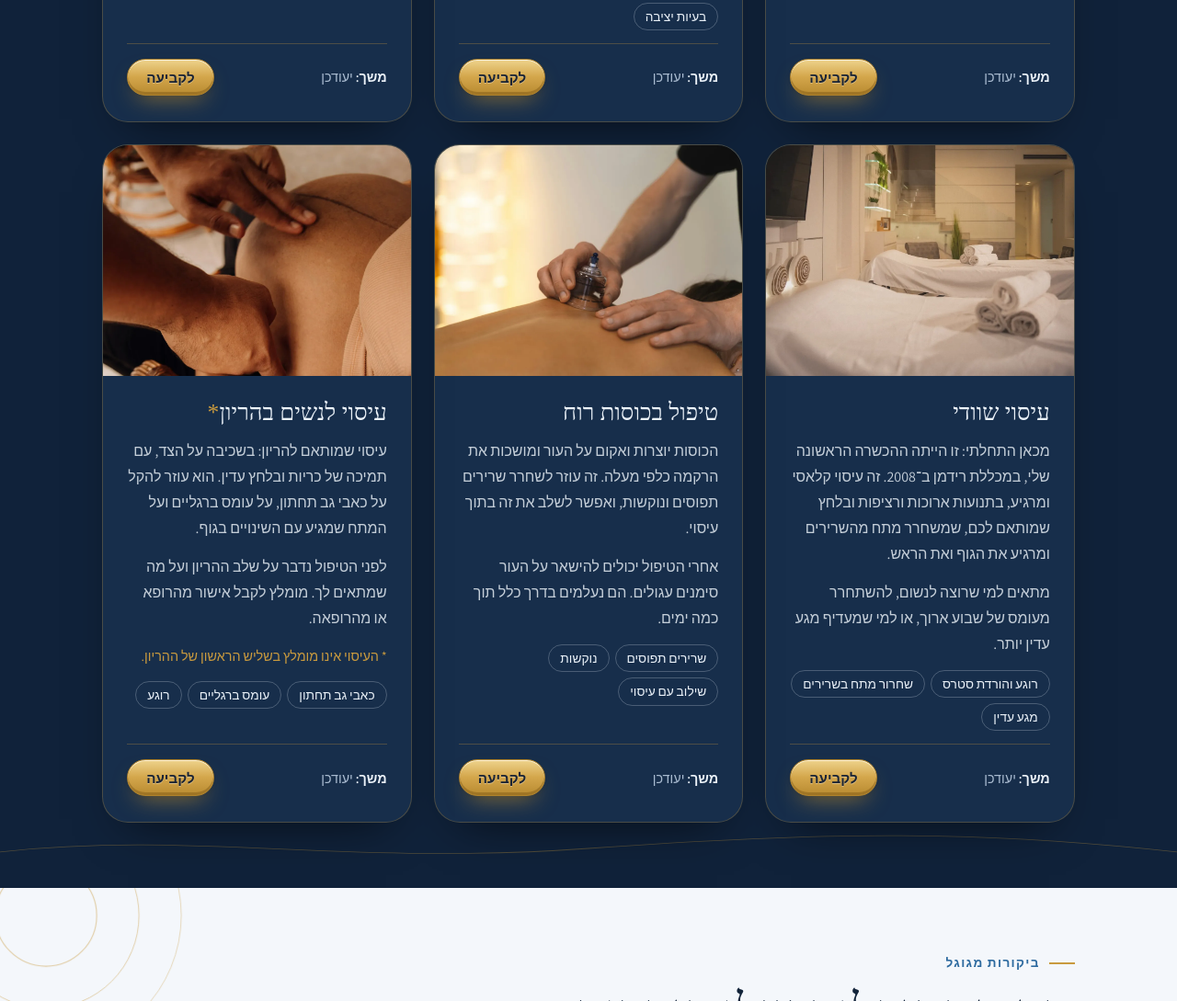
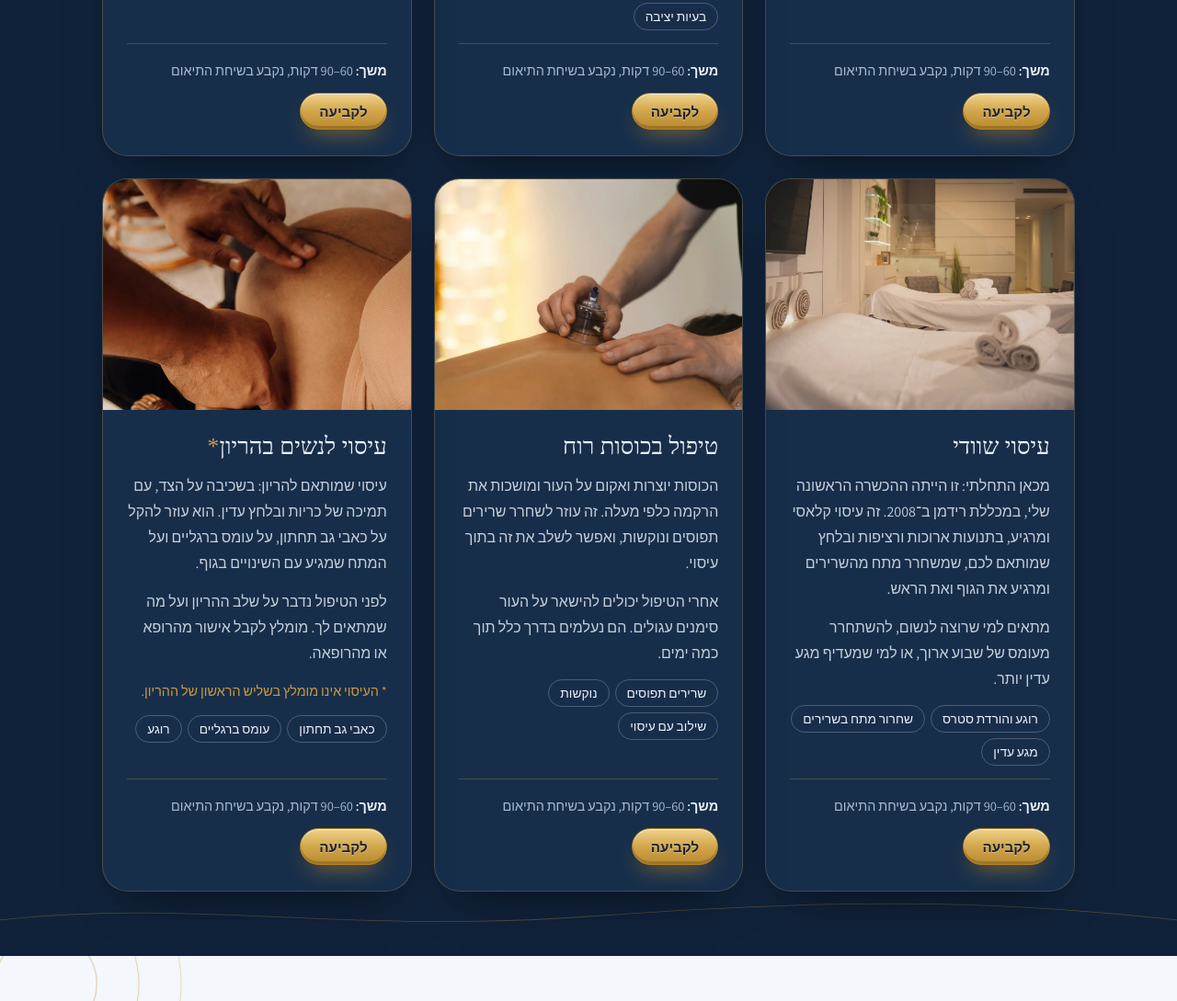
Before and after one commit to benykedem-a11y/benny-kedem-site, a plain HTML site: page index.html in a window 1280 px wide. Shown: the part 3930-5019 px from the top of the page at 92% size. Drawn offline with Linux system fonts and the light colour scheme; a web font is replaced by a local one.

Commit message:
Treatment duration 60-90 min
Co-Authored-By: Claude Opus 5.5 <noreply@anthropic.com>

```diff
--- a/index.html
+++ b/index.html
@@ -655,7 +655,7 @@ footer .wrap{display:flex;flex-wrap:wrap;align-items:center;justify-content:spac
         <h3>עיסוי רפואי משולב</h3>
         <p>את העיסוי הזה אני בונה מחדש לכל מטופל, אחרי שיחה ואבחון. אני משלב בו עיסוי שוודי ועבודה עם רקמות עמוקות, לחיצות על נקודות כאב (טריגר פוינט), מתיחות והנעה של מפרקים בשיטות שונות.</p>
         <ul class="chips"><li>עיסוי שוודי</li><li>רקמות עמוקות</li><li>טריגר פוינט</li><li>מתיחות</li><li>הנעת מפרקים</li></ul>
-        <div class="meta"><span class="info"><b>משך:</b> יעודכן</span><a class="btn gold book" href="#contact" data-type="עיסוי רפואי משולב">לקביעה</a></div>
+        <div class="meta"><span class="info"><b>משך:</b> 60–90 דקות, נקבע בשיחת התיאום</span><a class="btn gold book" href="#contact" data-type="עיסוי רפואי משולב">לקביעה</a></div>
       </div>
     </article>
     <article class="card">
@@ -665,7 +665,7 @@ footer .wrap{display:flex;flex-wrap:wrap;align-items:center;justify-content:spac
         <p>אני עובד לאט, בלחץ מתמשך ובמשיכות עמוקות, עד לשכבות הפנימיות של השריר ולרקמות החיבור שעוטפות אותו. העיסוי משחרר כאבים קשים ונוקשות, וגם מרגיע ומוריד סטרס.</p>
         <h4>מתאים במיוחד ל:</h4>
         <ul class="chips"><li>פציעות ספורט</li><li>פיברומיאלגיה</li><li>לחץ דם גבוה</li><li>מרפק טניס</li><li>דלקות פרקים</li><li>כאבי גב כרוניים</li><li>בעיות יציבה</li></ul>
-        <div class="meta"><span class="info"><b>משך:</b> יעודכן</span><a class="btn gold book" href="#contact" data-type="עיסוי רקמות עמוקות">לקביעה</a></div>
+        <div class="meta"><span class="info"><b>משך:</b> 60–90 דקות, נקבע בשיחת התיאום</span><a class="btn gold book" href="#contact" data-type="עיסוי רקמות עמוקות">לקביעה</a></div>
       </div>
     </article>
     <article class="card">
@@ -677,7 +677,7 @@ footer .wrap{display:flex;flex-wrap:wrap;align-items:center;justify-content:spac
           <div><b>לפני הפעילות</b>מתיחות וחימום של השרירים, שמכינים את הגוף למאמץ ועוזרים למנוע פציעות.</div>
           <div><b>אחרי הפעילות</b>מתיחות ועיסוי עדין, שמרגיעים את הגוף ואת השרירים המתוחים אחרי אימון או פעילות נמרצת.</div>
         </div>
-        <div class="meta"><span class="info"><b>משך:</b> יעודכן</span><a class="btn gold book" href="#contact" data-type="עיסוי ספורטאים">לקביעה</a></div>
+        <div class="meta"><span class="info"><b>משך:</b> 60–90 דקות, נקבע בשיחת התיאום</span><a class="btn gold book" href="#contact" data-type="עיסוי ספורטאים">לקביעה</a></div>
       </div>
     </article>
     <article class="card">
@@ -687,7 +687,7 @@ footer .wrap{display:flex;flex-wrap:wrap;align-items:center;justify-content:spac
         <p>מכאן התחלתי: זו הייתה ההכשרה הראשונה שלי, במכללת רידמן ב־2008. זה עיסוי קלאסי ומרגיע, בתנועות ארוכות ורציפות ובלחץ שמותאם לכם, שמשחרר מתח מהשרירים ומרגיע את הגוף ואת הראש.</p>
         <p>מתאים למי שרוצה לנשום, להשתחרר מעומס של שבוע ארוך, או למי שמעדיף מגע עדין יותר.</p>
         <ul class="chips"><li>רוגע והורדת סטרס</li><li>שחרור מתח בשרירים</li><li>מגע עדין</li></ul>
-        <div class="meta"><span class="info"><b>משך:</b> יעודכן</span><a class="btn gold book" href="#contact" data-type="עיסוי שוודי">לקביעה</a></div>
+        <div class="meta"><span class="info"><b>משך:</b> 60–90 דקות, נקבע בשיחת התיאום</span><a class="btn gold book" href="#contact" data-type="עיסוי שוודי">לקביעה</a></div>
       </div>
     </article>
     <article class="card">
@@ -697,7 +697,7 @@ footer .wrap{display:flex;flex-wrap:wrap;align-items:center;justify-content:spac
         <p>הכוסות יוצרות ואקום על העור ומושכות את הרקמה כלפי מעלה. זה עוזר לשחרר שרירים תפוסים ונוקשות, ואפשר לשלב את זה בתוך עיסוי.</p>
         <p>אחרי הטיפול יכולים להישאר על העור סימנים עגולים. הם נעלמים בדרך כלל תוך כמה ימים.</p>
         <ul class="chips"><li>שרירים תפוסים</li><li>נוקשות</li><li>שילוב עם עיסוי</li></ul>
-        <div class="meta"><span class="info"><b>משך:</b> יעודכן</span><a class="btn gold book" href="#contact" data-type="טיפול בכוסות רוח">לקביעה</a></div>
+        <div class="meta"><span class="info"><b>משך:</b> 60–90 דקות, נקבע בשיחת התיאום</span><a class="btn gold book" href="#contact" data-type="טיפול בכוסות רוח">לקביעה</a></div>
       </div>
     </article>
     <article class="card">
@@ -708,7 +708,7 @@ footer .wrap{display:flex;flex-wrap:wrap;align-items:center;justify-content:spac
         <p>לפני הטיפול נדבר על שלב ההריון ועל מה שמתאים לך. מומלץ לקבל אישור מהרופא או מהרופאה.</p>
         <p style="font-size:.9rem;color:var(--gold)">* העיסוי אינו מומלץ בשליש הראשון של ההריון.</p>
         <ul class="chips"><li>כאבי גב תחתון</li><li>עומס ברגליים</li><li>רוגע</li></ul>
-        <div class="meta"><span class="info"><b>משך:</b> יעודכן</span><a class="btn gold book" href="#contact" data-type="עיסוי לנשים בהריון">לקביעה</a></div>
+        <div class="meta"><span class="info"><b>משך:</b> 60–90 דקות, נקבע בשיחת התיאום</span><a class="btn gold book" href="#contact" data-type="עיסוי לנשים בהריון">לקביעה</a></div>
       </div>
     </article>
   </div>
```
